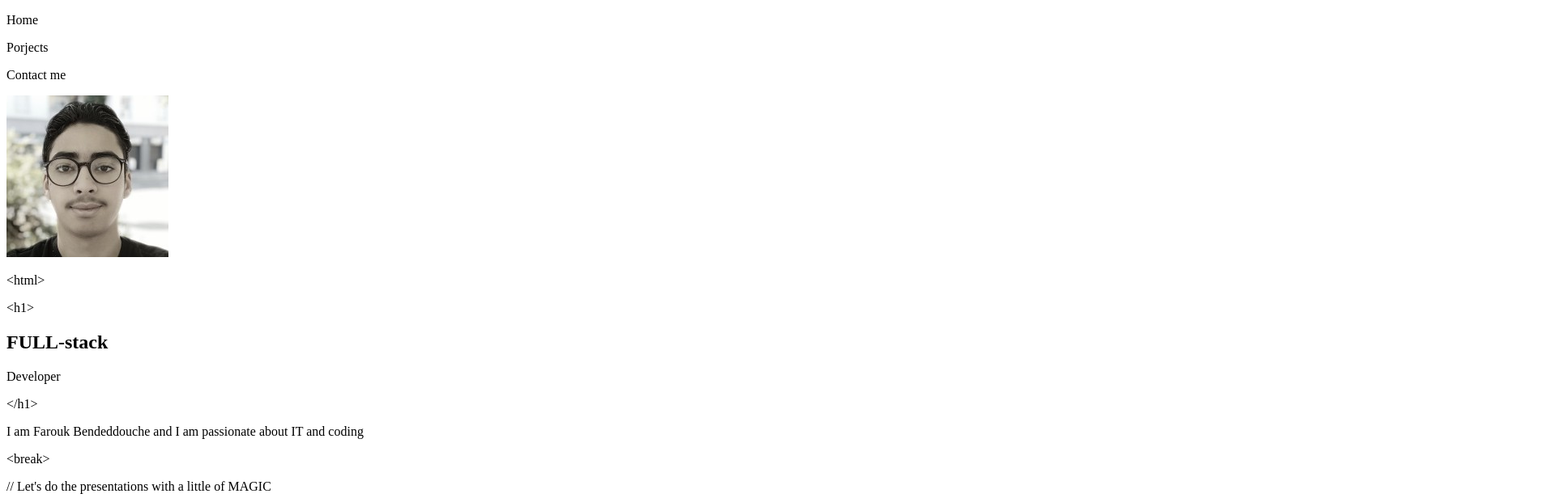
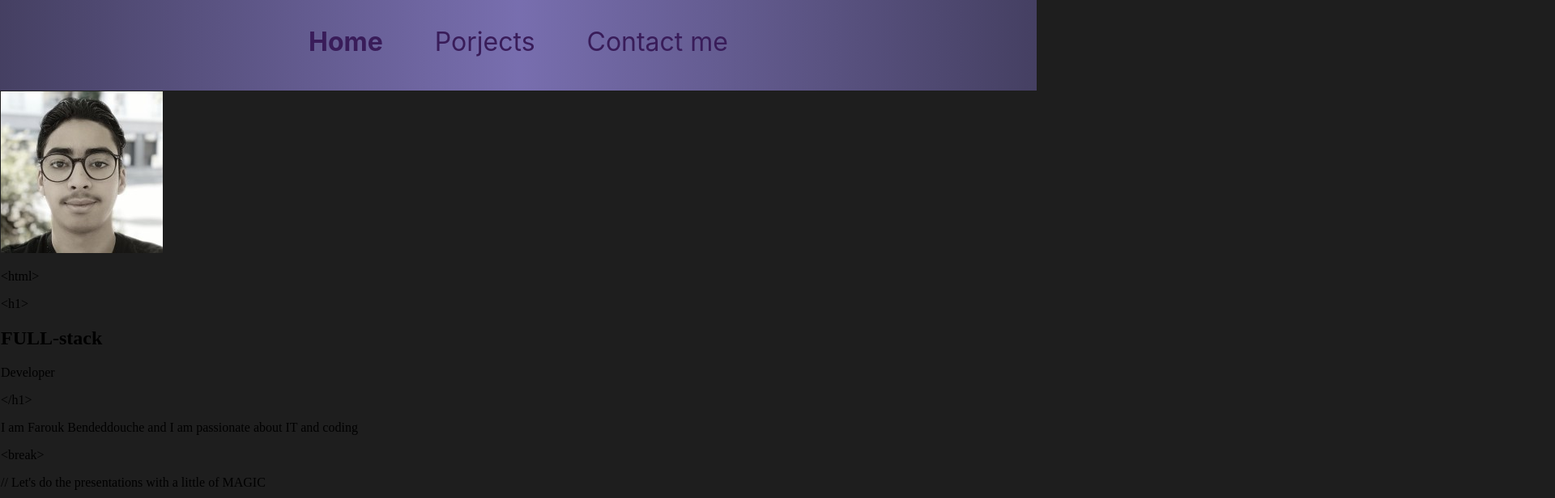
Before and after one commit to MixFgams/Portfolio, a plain HTML site: page index.html in a window 1280 px wide. Shown: the top 616 px of the page at 81% size, 1920 px wide, since content can reach past the window. Drawn offline with Linux system fonts and the light colour scheme.

Commit message:
FIX: correct header structure for styling STYLE: complete header styling (layout, color and animations)

```diff
--- a/index.html
+++ b/index.html
@@ -8,13 +8,12 @@
 
     <body>
         <header>
-            <p>Home</p>
-            <p>Porjects</p>
-            <p>Contact me</p>
+            <a href="" id="pageSelected">Home</a>
+            <a href="">Porjects</a>
+            <a href="">Contact me</a>
         </header>
 
         <main>
-
             <section>
                 <img src="img/FaroukBendeddouche.jpeg" alt="Portrait of Farouk Mohamed Bendeddouche">
 
@@ -119,9 +118,9 @@
                 </div>
 
                 <!--for visualisation only, this part will be handeled with JavaScript-->
-                <img src="img/blanc.jpg" class="project" alt="project1-img">
-                <img src="img/blanc.jpg" class="project" alt="project2-img">
-                <img src="img/blanc.jpg" class="project" alt="project3-img">
+                <img src="img/blanc.jpg" width="420" height="250" class="project" alt="project1-img">
+                <img src="img/blanc.jpg" width="420" height="250" class="project" alt="project2-img">
+                <img src="img/blanc.jpg" width="420" height="250" class="project" alt="project3-img">
 
                 <div id="project-container">
                     <div class="button-container">
@@ -136,7 +135,7 @@
             <section>
                 <p class="section-name">Goals</p>
 
-                <img src="img/goalIllustration.png" alt="goal illustration">
+                <img src="img/goalIllustration.png" width="500" height="480" alt="goal illustration">
                 <p>Designed by <a src="www.freepik.com" class="attribution">FreePik</a></p>
 
                 <p class="goal">Complete my BUT program in a company aligned with my values and principles.</p>
@@ -157,7 +156,7 @@
                 <p class="goal">Deepen my understanding of artificial intelligence and create my own local AI.</p>
 
                 <div id="ultimate-goal">
-                    <img src="img/bestDevIllustration.png" alt="ultimate goal illustration">
+                    <img src="img/bestDevIllustration.png" width="350" height="300" alt="ultimate goal illustration">
                     <p>Becoming the best developer of all time !</p>
                 </div>
 
@@ -179,7 +178,7 @@
                 <p class="section-name">Also see</p>
 
                 <div id="saad-page">
-                    <img src="img/tempSaadPhoto.jpeg">
+                    <img src="img/tempSaadPhoto.jpeg" width="120" height="120">
                     <div id="saad-content">
                         <p id="saad-name">SAAD AIT ZAOUI</p>
                         <p id="saad-job">FULL-STACK DEVELOPER</p>
--- a/styles.css
+++ b/styles.css
@@ -0,0 +1,66 @@
+body{
+    margin: 0;
+    background-color: #1E1E1E;
+}
+
+section{
+    background-color: #1E1E1E;
+    padding: 1px;
+}
+
+section:nth-of-type(2n){
+    background-color: #333333;
+}
+
+/* ---------- header ----------*/
+
+header{
+    display: flex;
+    justify-content: center;
+    height: 7em;
+    font-family: 'Inter', sans-serif;
+    background: linear-gradient(to right, rgba(82, 75, 121, 0.75), rgba(150, 137, 223, 0.75),rgba(82, 75, 121, 0.75));
+}
+
+header a{
+    position:relative;
+    padding: 1em;
+    font-size: 2em;
+    color: #391C59;
+    text-decoration: none;
+    text-shadow: inset 0px 4px 4px rgba(0,0,0, 1);
+    transition-duration: 0.5s;
+    box-sizing: content-box;
+}
+
+header a:hover{
+    font-size: 2.2em;
+    text-shadow: 0px 4px 4px rgba(0,0,0, 0.25);
+    text-decoration-color: #391C59;
+}
+
+header a::after{
+    content: "";
+    bottom:0;
+    height: 0.1em;
+    width: 100%;
+    background-color: #391C59;
+    left:0;
+    position: absolute;
+    transform-origin: bottom left;
+    transform: scaleX(0);
+    transition: transform 0.5s ease;
+
+}
+
+header a:hover::after{
+    transform: scaleX(1);
+    transform-origin: bottom left;
+}
+
+/* ---------- end of hover ----------*/
+
+#pageSelected{
+    color: #391C59;
+    font-weight: bold;
+}
```
